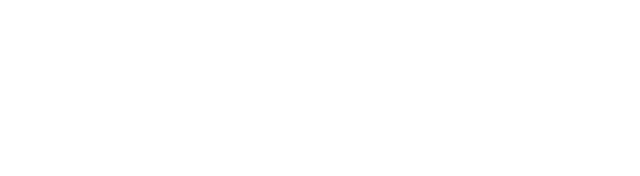
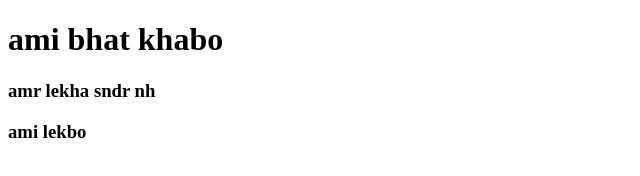
Before and after one commit to fahimidulhassan/scound-repo, a plain HTML site: page ndex.html in a window 1280 px wide. Shown: the whole page, without its empty margins (0-640 px from the left). Drawn offline with Linux system fonts and the light colour scheme.

Commit message:
added header

```diff
--- a/ndex.html
+++ b/ndex.html
@@ -7,6 +7,8 @@
     <title>My scound repo</title>
 </head>
 <body>
-
+    <h1>ami bhat khabo</h1>
+    <h3>amr lekha sndr nh</h3>
+    <h3>ami lekbo</h3>
 </body>
 </html>
```
